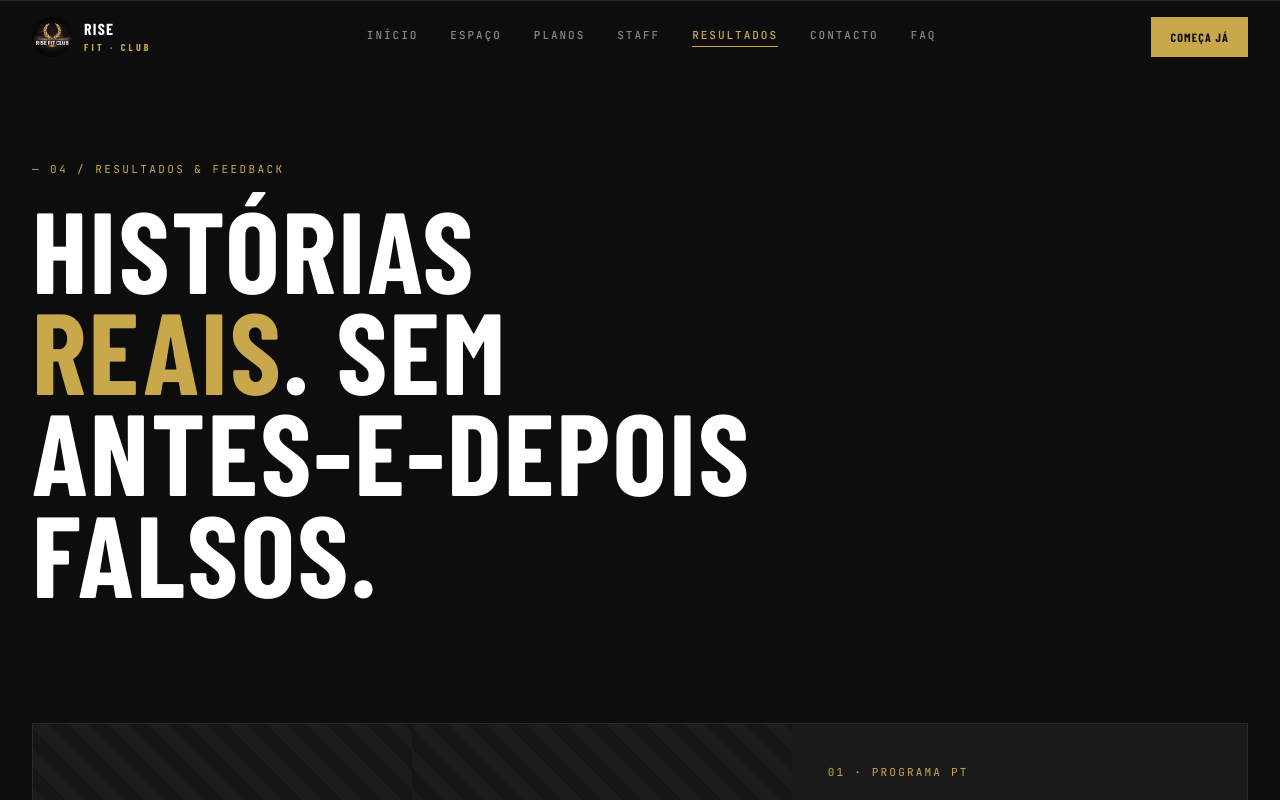
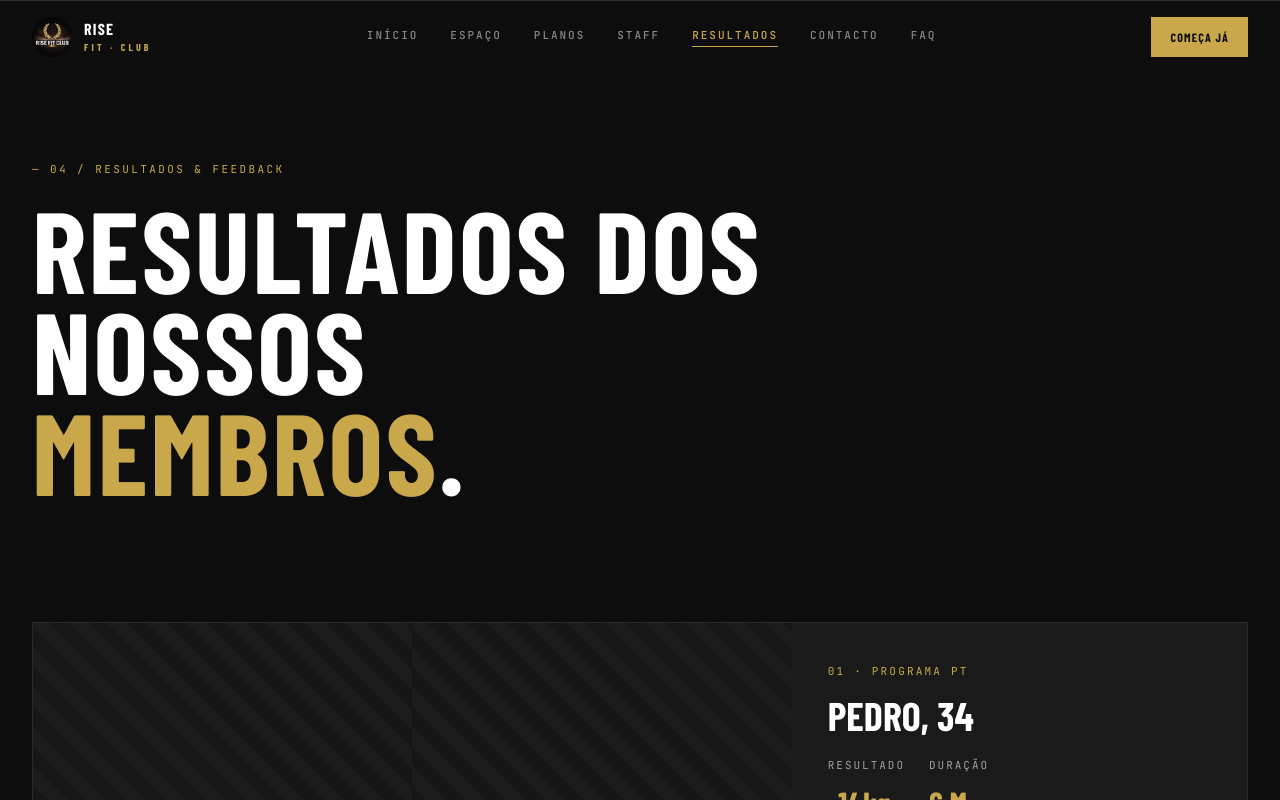
Before and after one commit to FranciscoPontes123/rise-fit-club, a Next.js app: page /resultados in a window 1280 px wide. Shown: the top 800 px of the page. Built offline with nearby package versions, Linux system fonts and the light colour scheme; a web font is replaced by a local one.

Commit message:
resultados: update hero heading

```diff
--- a/app/resultados/page.tsx
+++ b/app/resultados/page.tsx
@@ -18,7 +18,7 @@ export default function ResultadosPage() {
         <div className="container">
           <div className="eyebrow" style={{ marginBottom: 20 }}>— 04 / Resultados & Feedback</div>
           <h1 style={{ fontSize: 'clamp(56px,9vw,140px)', maxWidth: '14ch' }}>
-            Histórias <span className="gold">reais</span>. Sem antes-e-depois falsos.
+            Resultados dos nossos <span className="gold">membros</span>.
           </h1>
         </div>
       </section>
```
